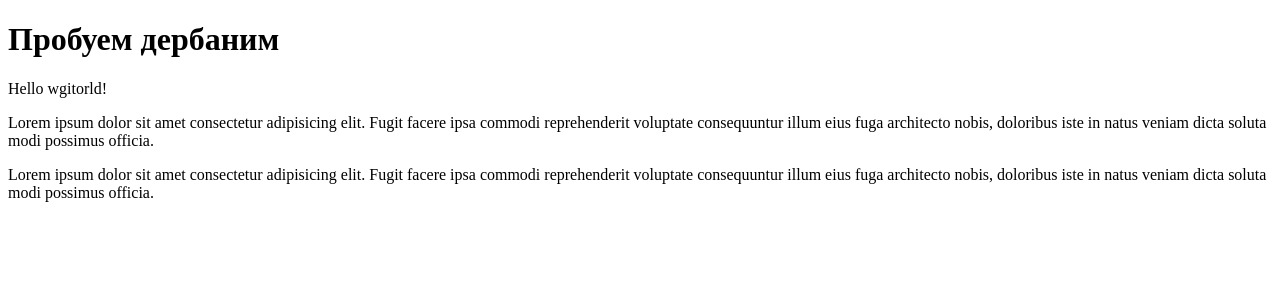
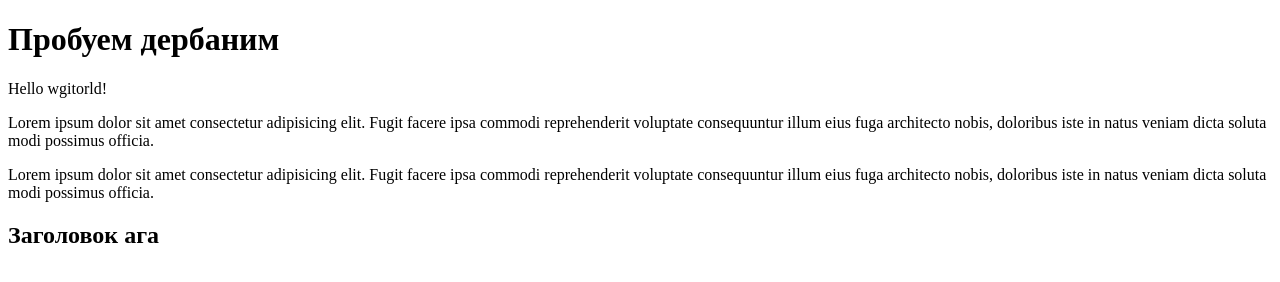
Before and after one commit to yakashmanaft/project, a plain HTML site: page index.html in a window 1280 px wide. Drawn offline with Linux system fonts and the light colour scheme.

Commit message:
добавил заголовок

```diff
--- a/index.html
+++ b/index.html
@@ -11,7 +11,9 @@
     <p>Hello wgitorld!</p>
     <p>Lorem ipsum dolor sit amet consectetur adipisicing elit. Fugit facere ipsa commodi reprehenderit voluptate consequuntur illum eius fuga architecto nobis, doloribus iste in natus veniam dicta soluta modi possimus officia.</p>
     <p>Lorem ipsum dolor sit amet consectetur adipisicing elit. Fugit facere ipsa commodi reprehenderit voluptate consequuntur illum eius fuga architecto nobis, doloribus iste in natus veniam dicta soluta modi possimus officia.</p>
-
+    <h2>
+        Заголовок ага
+    </h2>
     <script src="js/script.js"></script>
 </body>
 </html>
```
